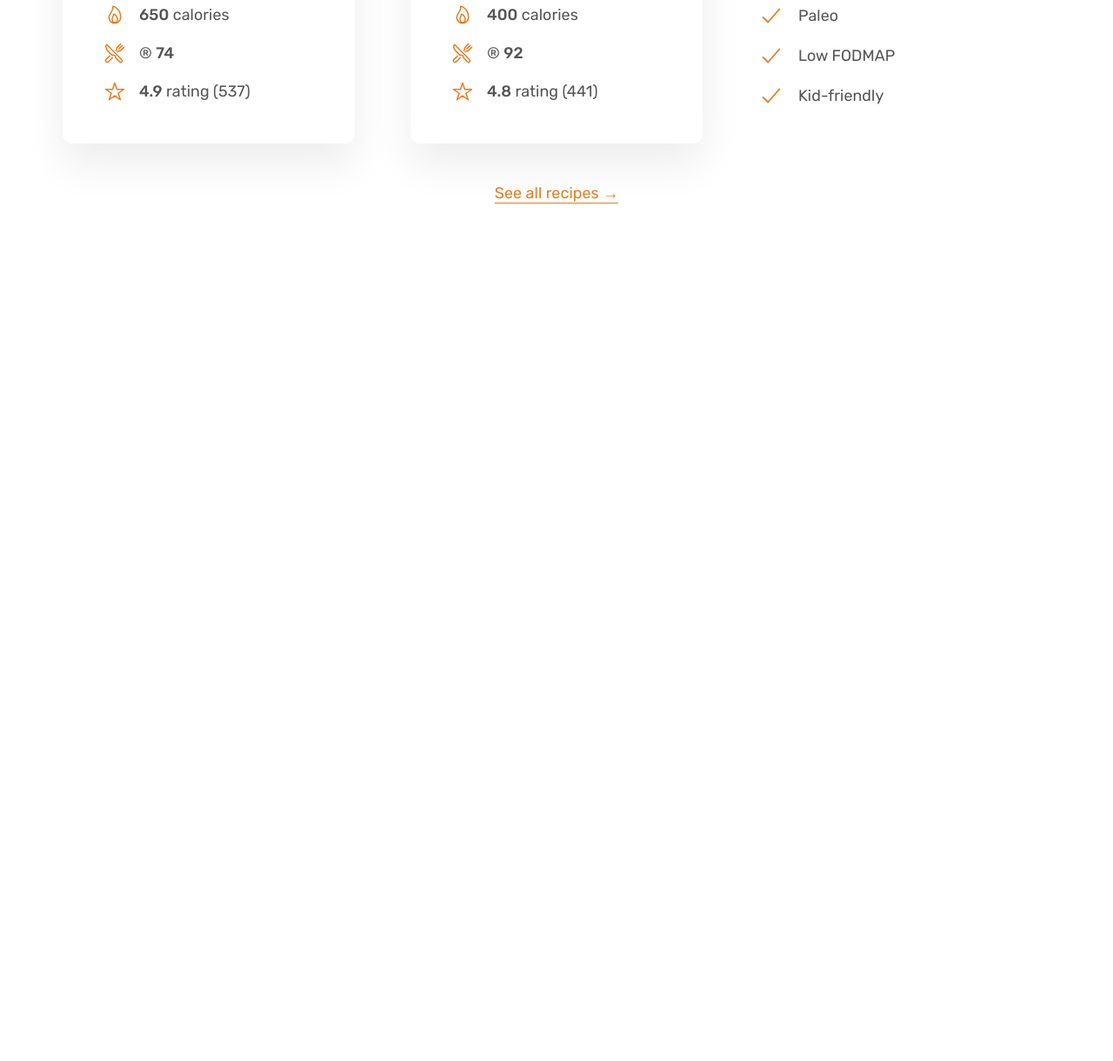
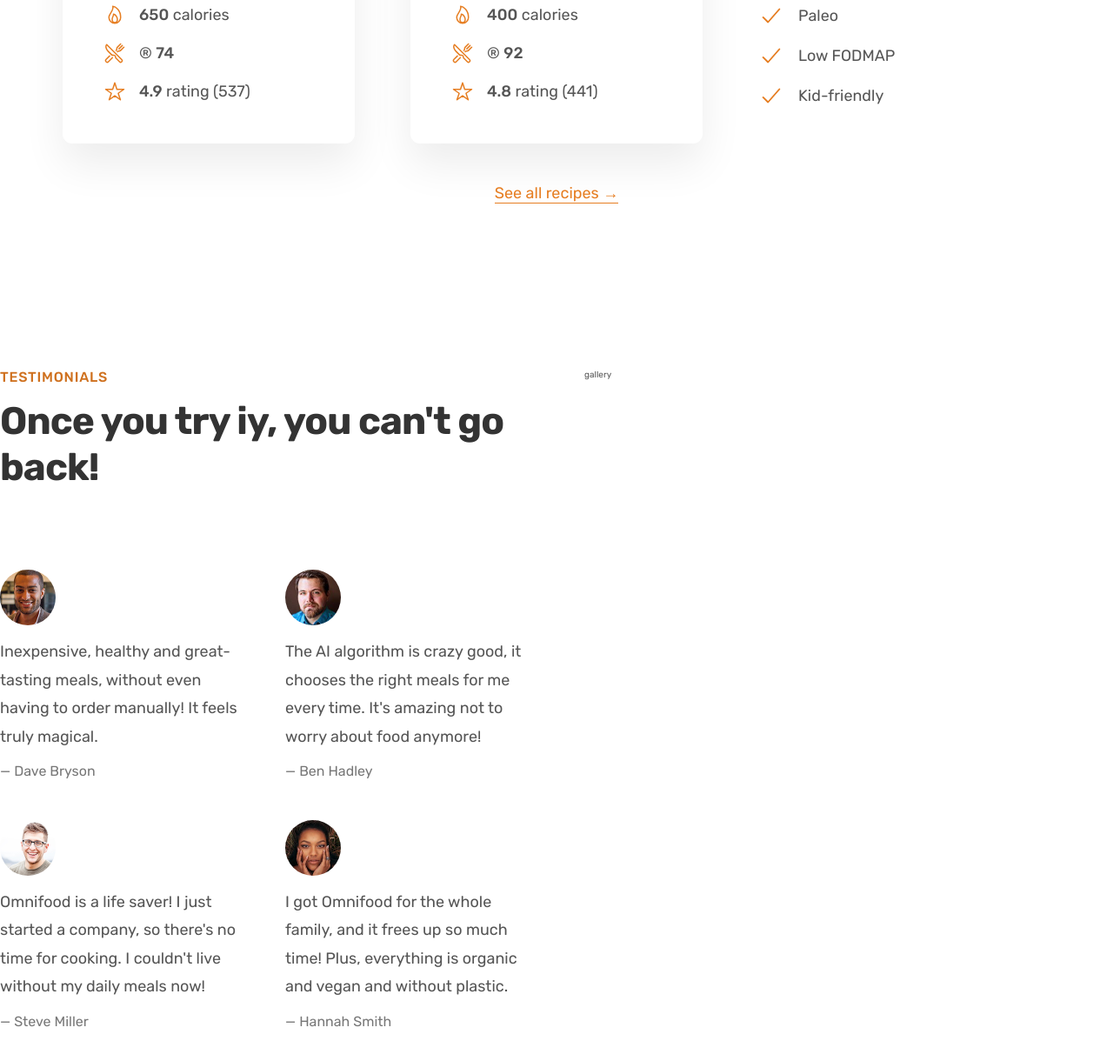
Before and after one commit to AlessandroMedicci/OMNIFOOD-Project, a plain HTML site: page index.html in a window 1280 px wide. Shown: the part 3149-4369 px from the top of the page at 87% size. Before the commit the page ends 3479 px from the top, so only its background shows below. Drawn offline with nearby package versions, Linux system fonts and the light colour scheme.

Commit message:
Testimonials section created

```diff
--- a/css/style.css
+++ b/css/style.css
@@ -314,3 +314,33 @@
   color: #cf711f;
   border-bottom: 1px solid transparent;
 }
+
+/***********************
+  TESTIMONIALS SECTION
+***********************/
+.section-testimonials {
+  padding: 9.6rem 0;
+}
+
+.testimonials {
+  display: grid;
+  grid-template-columns: 1fr 1fr;
+  gap: 4.8rem;
+}
+
+.testimonial-img {
+  width: 6.4rem;
+  border-radius: 50%;
+  margin-bottom: 1.2rem;
+}
+
+.testimonial-text {
+  font-size: 1.8rem;
+  line-height: 1.8;
+  margin-bottom: 1.6rem;
+}
+
+.testimonial-name {
+  font-size: 1.6rem;
+  color: #777;
+}
--- a/index.html
+++ b/index.html
@@ -283,6 +283,67 @@
           <a href="#" class="link">See all recipes &rarr;</a>
         </div>
       </section>
+
+      <section class="section-testimonials grid grid-2-cols">
+        <div class="testimonials-container">
+          <span class="subheading">Testimonials</span>
+          <h2 class="heading-secondary">Once you try iy, you can't go back!</h2>
+          <div class="testimonials">
+            <figure class="testimonial">
+              <img
+                src="img/customers/dave.jpg"
+                class="testimonial-img"
+                alt="Photo of customer"
+              />
+              <blockquote class="testimonial-text">
+                Inexpensive, healthy and great-tasting meals, without even
+                having to order manually! It feels truly magical.
+              </blockquote>
+              <p class="testimonial-name">&mdash; Dave Bryson</p>
+            </figure>
+
+            <figure class="testimonial">
+              <img
+                src="img/customers/ben.jpg"
+                class="testimonial-img"
+                alt="Photo of customer"
+              />
+              <blockquote class="testimonial-text">
+                The AI algorithm is crazy good, it chooses the right meals for
+                me every time. It's amazing not to worry about food anymore!
+              </blockquote>
+              <p class="testimonial-name">&mdash; Ben Hadley</p>
+            </figure>
+
+            <figure class="testimonial">
+              <img
+                src="img/customers/steve.jpg"
+                class="testimonial-img"
+                alt="Photo of customer"
+              />
+              <blockquote class="testimonial-text">
+                Omnifood is a life saver! I just started a company, so there's
+                no time for cooking. I couldn't live without my daily meals now!
+              </blockquote>
+              <p class="testimonial-name">&mdash; Steve Miller</p>
+            </figure>
+
+            <figure class="testimonial">
+              <img
+                src="img/customers/hannah.jpg"
+                class="testimonial-img"
+                alt="Photo of customer"
+              />
+              <blockquote class="testimonial-text">
+                I got Omnifood for the whole family, and it frees up so much
+                time! Plus, everything is organic and vegan and without plastic.
+              </blockquote>
+              <p class="testimonial-name">&mdash; Hannah Smith</p>
+            </figure>
+          </div>
+        </div>
+        <div class="gallery">gallery</div>
+      </section>
     </main>
   </body>
 </html>
```
